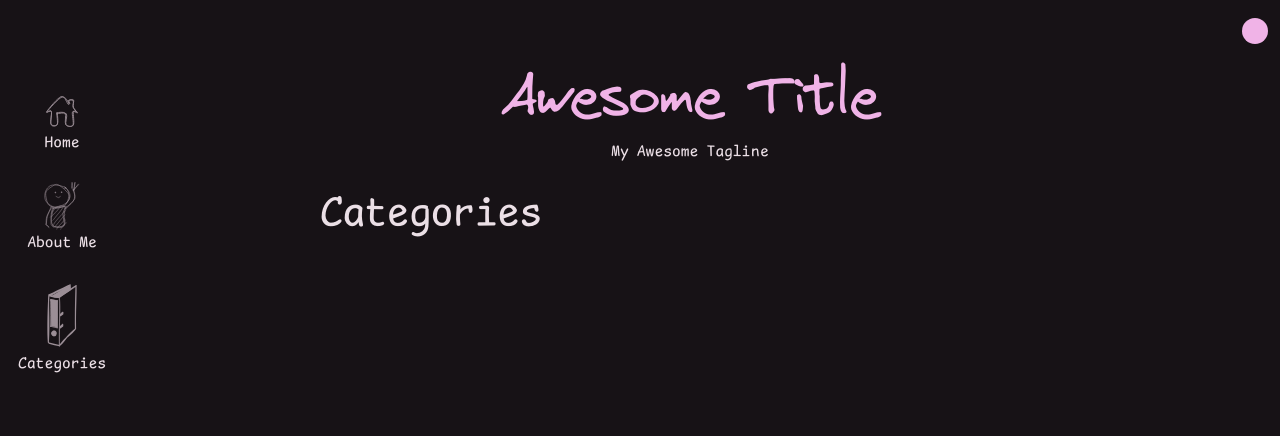
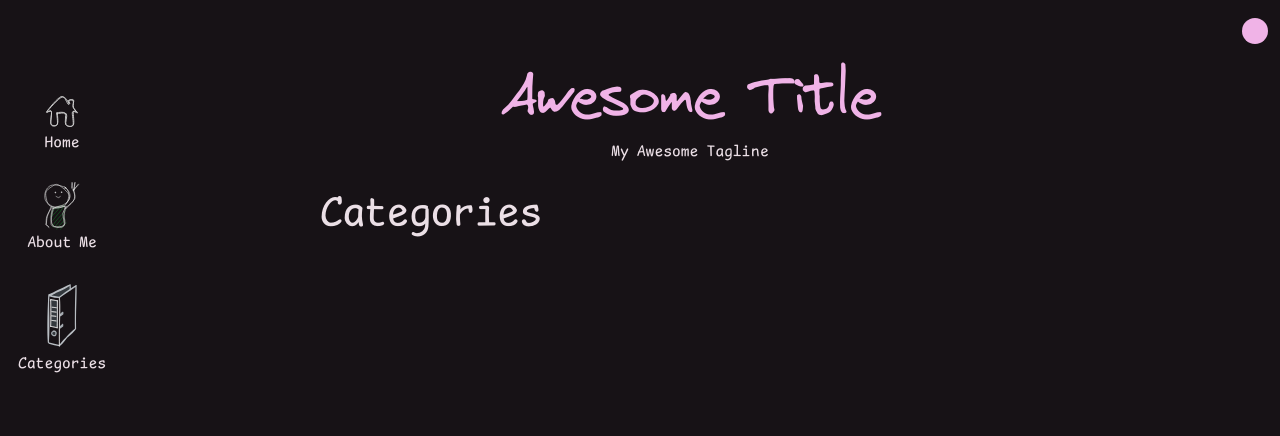
Before and after one commit to gulnoor/jekyll-theme-doodle, a Jekyll site: the page built from categories.markdown, in a window 1280 px wide. Shown: the top 436 px of the page. Built offline with Jekyll 4.4.1, drawn with Linux system fonts in a browser that asks for light colours.

Commit message:
minor adjustments in sizes and margins

```diff
--- a/_sass/minima/_layout.scss
+++ b/_sass/minima/_layout.scss
@@ -227,13 +227,12 @@
   background-color: var(--md-sys-color-surface-container);
   border-radius: 24px;
   padding: $spacing-unit;
-  overflow-x: clip;
   @media screen and (max-width: 850px) {
     // background-color: var(--md-sys-color-secondary-container);
     padding: $spacing-unit/2;
   }
 
-  > li {
+  > li:not(:last-child) {
     margin-bottom: $spacing-unit;
   }
 }
--- a/_sass/minima/_mysass.scss
+++ b/_sass/minima/_mysass.scss
@@ -133,7 +133,7 @@
   color: var(--md-sys-color-on-surface);
 }
 .navrail-icon {
-  filter: var(--outline-filter);
+  // filter: var(--outline-filter);
   max-width: 40px;
 }
 
@@ -190,9 +190,11 @@
 .pin-svg {
   position: absolute;
   height: 80px;
-  top: -35px;
-  right: -40px;
+  width: auto;
+  top: -34px;
+  right: 15px;
   z-index: 11;
+
   // filter: var(--outline-filter);
 }
 .pin-path {
```
Also changed, not shown: darkBlog.gemspec.
